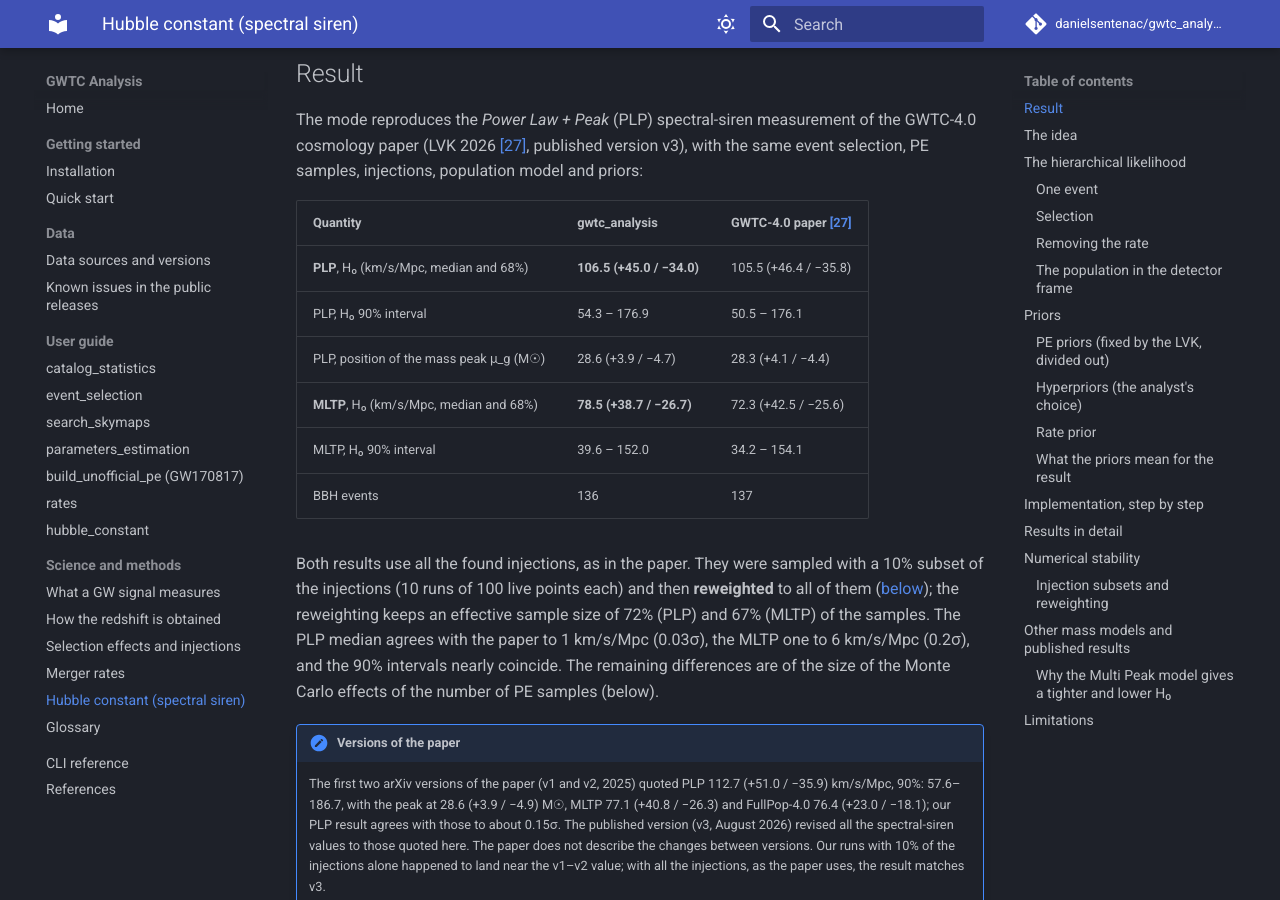
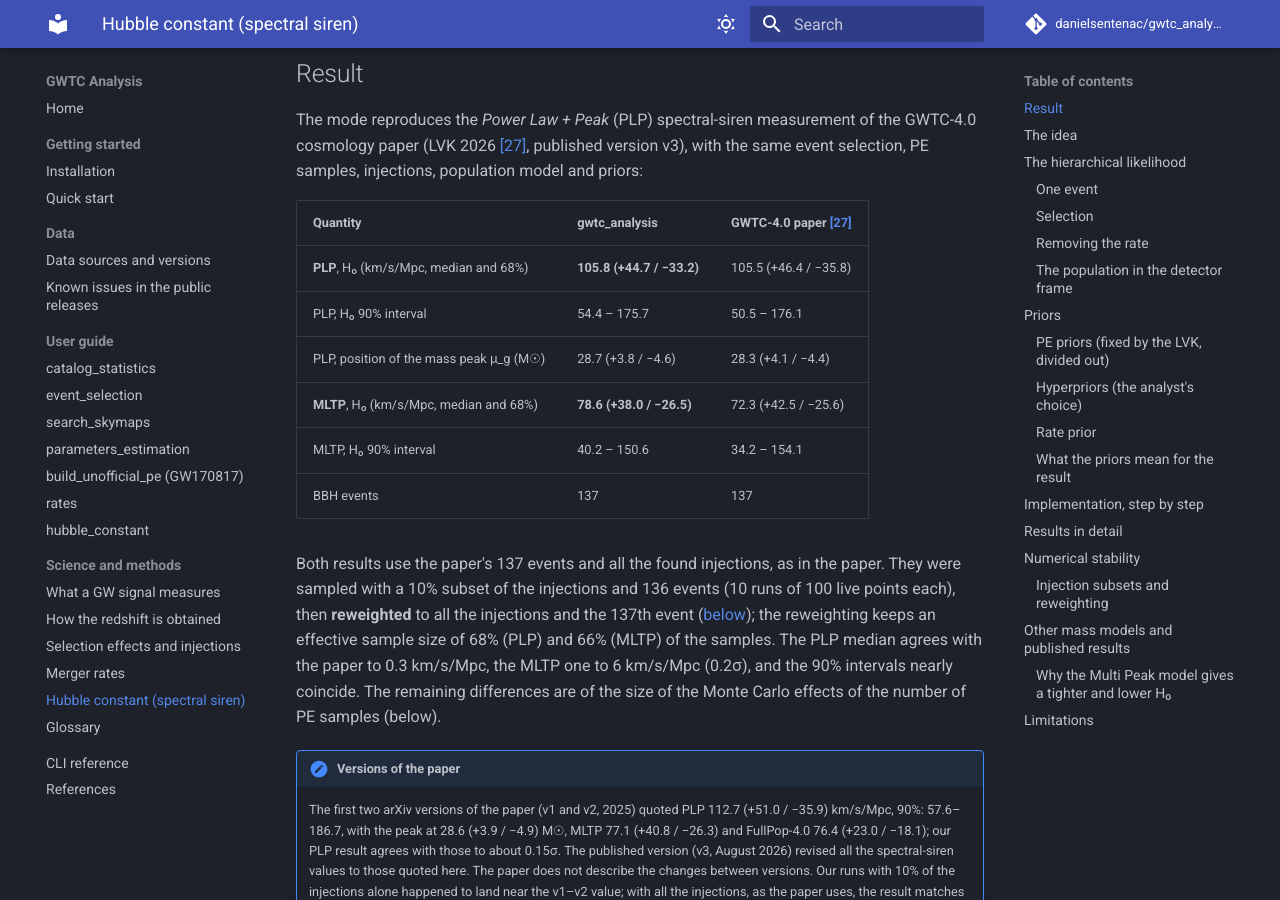
Before and after one commit to danielsentenac/gwtc_analysis, an MkDocs documentation site: the page built from docs/science/spectral-siren.md, in a window 1280 px wide and 900 px high, scrolled down 282 px. Built offline with MkDocs 1.6.1 and Material for MkDocs 9.7.7, drawn with Linux system fonts in a browser that asks for light colours; comment, search, counter and statistics services are not loaded; some of the changed text lies outside the part shown.

Commit message:
docs, README: GWTC-4.0 results with the paper's 137 events; rounded FARs; per-catalog rates
The PLP and MLTP posteriors reweighted to all the injections and the 137th event (GW191127):
PLP 105.8 (+44.7/-33.2) against 105.5 (+46.4/-35.8) published, MLTP 78.6 (+38.0/-26.5) against
72.3 (+42.5/-25.6). Known issues: the GWOSC FARs are the lowest over the pipelines, rounded to
two decimals, hence the inclusive cut. rates: --catalogs and the per-catalog BBH rates.

Co-Authored-By: Claude Opus 5.5 <noreply@anthropic.com>

```diff
--- a/docs/science/spectral-siren.md
+++ b/docs/science/spectral-siren.md
@@ -12,19 +12,20 @@ selection, PE samples, injections, population model and priors:
 
 | Quantity | gwtc_analysis | GWTC-4.0 paper [\[27\]](../references.md#ref-27) |
 |---|---|---|
-| **PLP**, H₀ (km/s/Mpc, median and 68%) | **106.5 (+45.0 / −34.0)** | 105.5 (+46.4 / −35.8) |
-| PLP, H₀ 90% interval | 54.3 – 176.9 | 50.5 – 176.1 |
-| PLP, position of the mass peak μ_g (M☉) | 28.6 (+3.9 / −4.7) | 28.3 (+4.1 / −4.4) |
-| **MLTP**, H₀ (km/s/Mpc, median and 68%) | **78.5 (+38.7 / −26.7)** | 72.3 (+42.5 / −25.6) |
-| MLTP, H₀ 90% interval | 39.6 – 152.0 | 34.2 – 154.1 |
-| BBH events | 136 | 137 |
+| **PLP**, H₀ (km/s/Mpc, median and 68%) | **105.8 (+44.7 / −33.2)** | 105.5 (+46.4 / −35.8) |
+| PLP, H₀ 90% interval | 54.4 – 175.7 | 50.5 – 176.1 |
+| PLP, position of the mass peak μ_g (M☉) | 28.7 (+3.8 / −4.6) | 28.3 (+4.1 / −4.4) |
+| **MLTP**, H₀ (km/s/Mpc, median and 68%) | **78.6 (+38.0 / −26.5)** | 72.3 (+42.5 / −25.6) |
+| MLTP, H₀ 90% interval | 40.2 – 150.6 | 34.2 – 154.1 |
+| BBH events | 137 | 137 |
 
-Both results use all the found injections, as in the paper. They were sampled with a 10% subset of
-the injections (10 runs of 100 live points each) and then **reweighted** to all of them
-([below](#injection-subsets-and-reweighting)); the reweighting keeps an effective sample size of 72%
-(PLP) and 67% (MLTP) of the samples. The PLP median agrees with the paper to 1 km/s/Mpc (0.03σ), the
-MLTP one to 6 km/s/Mpc (0.2σ), and the 90% intervals nearly coincide. The remaining differences are
-of the size of the Monte Carlo effects of the number of PE samples (below).
+Both results use the paper's 137 events and all the found injections, as in the paper. They were
+sampled with a 10% subset of the injections and 136 events (10 runs of 100 live points each), then
+**reweighted** to all the injections and the 137th event
+([below](#injection-subsets-and-reweighting)); the reweighting keeps an effective sample size of 68%
+(PLP) and 66% (MLTP) of the samples. The PLP median agrees with the paper to 0.3 km/s/Mpc, the MLTP
+one to 6 km/s/Mpc (0.2σ), and the 90% intervals nearly coincide. The remaining differences are of the
+size of the Monte Carlo effects of the number of PE samples (below).
 
 !!! note "Versions of the paper"
     The first two arXiv versions of the paper (v1 and v2, 2025) quoted PLP 112.7 (+51.0 / −35.9)
@@ -238,8 +239,10 @@ set by the data.
    lowest FAR below 0.25 per year and both source-frame masses above 3 M☉ (the GWTC-4.0 criterion for
    potential neutron stars). GW231123, whose PE depends strongly on the waveform model
    (LVK 2025 [\[44\]](../references.md#ref-44)), and the NSBH GW200105 are left out, as in the paper;
-   candidates of the engineering run ER15 fall outside the run windows. Result: **136 BBHs** (O1 3,
-   O2 7, O3a 31, O3b 20, O4a 75). The mass cut matters: with GW190814 (secondary of 2.6 M☉,
+   candidates of the engineering run ER15 fall outside the run windows. Result: **137 BBHs** (O1 3,
+   O2 7, O3a 31, O3b 21, O4a 75), as in the paper. The FARs published by GWOSC are each event's lowest
+   FAR over the search pipelines, rounded to two decimals, while the paper cuts at full precision:
+   GW191127_050227 is listed at 0.25, so the rounded values are compared inclusively (FAR ≤ 0.25). The mass cut matters: with GW190814 (secondary of 2.6 M☉,
    LVK 2020 [\[41\]](../references.md#ref-41)), no PE sample overlaps the BBH model and the likelihood
    is zero everywhere.
 2. **PE samples.** From the Zenodo PE releases (33 GB for 159 events): `C01:IMRPhenomXPHM`
@@ -324,9 +327,9 @@ for the lightest BBHs (GW190924 and some O4a events).
 ### Injection subsets and reweighting
 
 A subset of the injections estimates the detectable fraction \(\xi\) without bias, but not the
-posterior: the likelihood contains \(-N \ln \xi\) with N = 136, and the Monte Carlo noise of that term,
+posterior: the likelihood contains \(-N \ln \xi\) with N = 137, and the Monte Carlo noise of that term,
 which varies smoothly across parameter space, tilts a broad posterior. The effect was measured by
-reweighting the PLP posterior of the runs, sample by sample, to other Monte Carlo settings (weights
+reweighting the PLP posterior of the runs (136 events), sample by sample, to other Monte Carlo settings (weights
 \(\exp(\ln \mathcal{L}_\text{new} - \ln \mathcal{L}_\text{runs})\)):
 
 | Monte Carlo settings | H₀ (68%) | 90% | μ_g | Effective sample size |
@@ -344,6 +347,8 @@ reweighting the PLP posterior of the runs, sample by sample, to other Monte Carl
   expected, and the 1 km/s/Mpc agreement at 1500 is partly chance.
 - For MLTP, the reweighting to all the injections moves H₀ from 89.1 (+39.0 / −28.1) to
   78.5 (+38.7 / −26.7).
+- Adding the 137th event (GW191127, by reweighting too) moves H₀ to 105.8 (+44.7 / −33.2) for PLP and
+  78.6 (+38.0 / −26.5) for MLTP.
 
 This is why `hubble_constant` chooses its strategy automatically (`--inj-fraction auto`, the default):
 a short probe measures the speed and accuracy of each subset, the runs sample with the fastest
@@ -367,7 +372,7 @@ features the mass spectrum has, the better it pins the redshift (spectral sirens
 | SH0ES (Riess et al. 2022 [\[32\]](../references.md#ref-32)) | 73.0 ± 1.0 |
 
 gwtc_analysis implements PLP and MLTP (`--mass-model mltp`, with icarogw's `massprior_MultiPeak`):
-78.5 (+38.7 / −26.7) km/s/Mpc for MLTP, against 72.3 (+42.5 / −25.6) in the paper, with the low-mass
+78.6 (+38.0 / −26.5) km/s/Mpc for MLTP, against 72.3 (+42.5 / −25.6) in the paper, with the low-mass
 peak at 9.9 (+19.7 / −1.1) M☉ (the long upper tail comes from the two peaks exchanging roles) and the
 high-mass one at 29.8 (+4.6 / −6.5) M☉. FullPop-4.0 needs the neutron-star events and a more complex
 model.
```
Also changed, not shown: other parts of docs/science/spectral-siren.md (+0 -2 lines), README.md (+4 -4 lines), docs/index.md (+2 -2 lines), docs/known-data-issues.md (+11 -0 lines), docs/modes/hubble-constant.md (+5 -2 lines), docs/modes/rates.md (+2 -2 lines), docs/science/merger-rates.md (+1 -1 lines).
